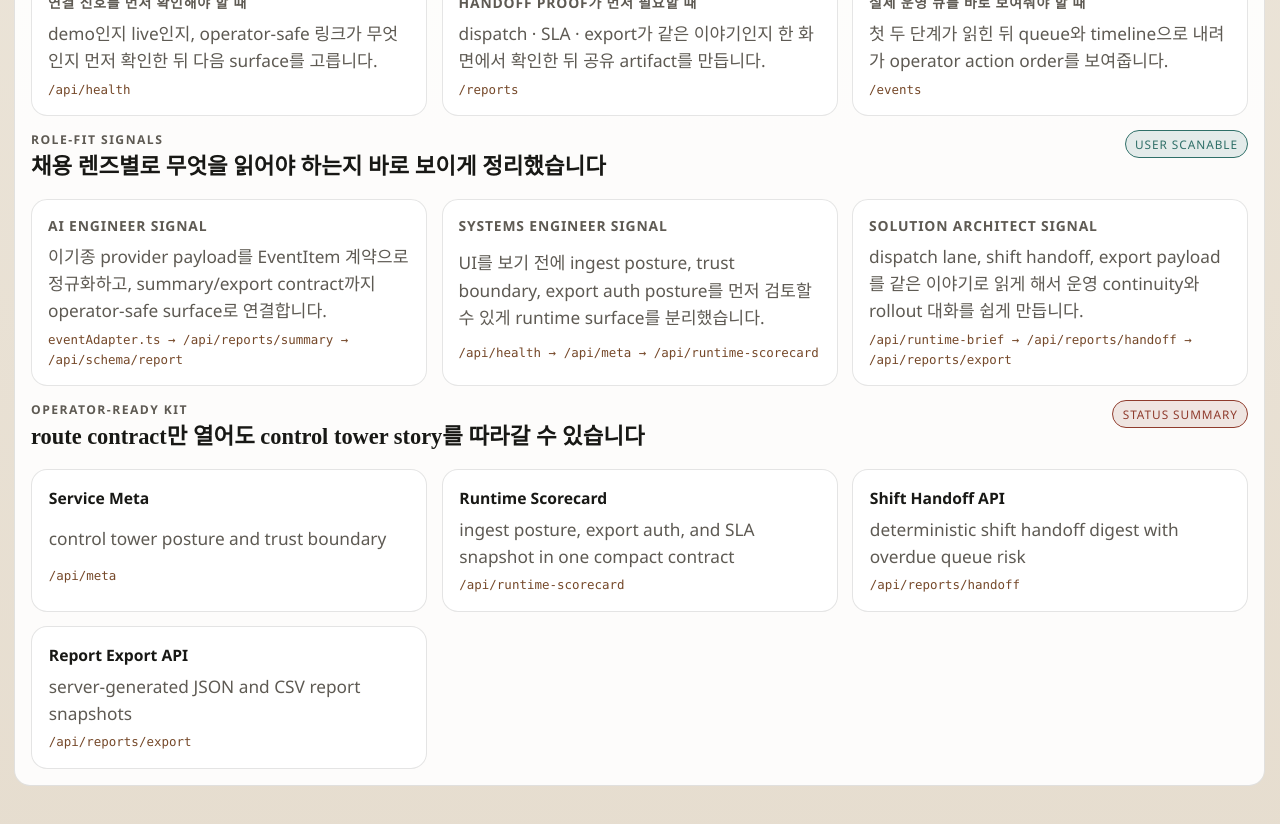
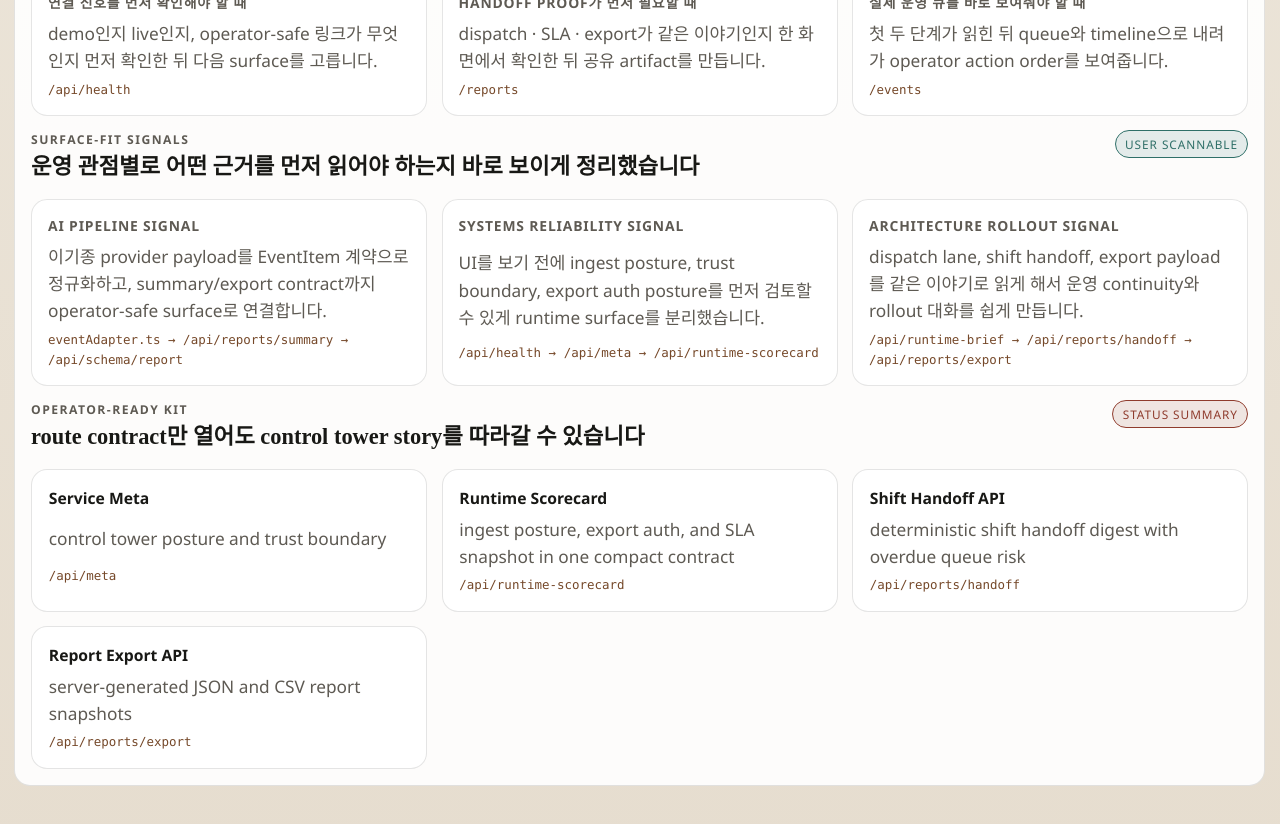
Before and after one commit to KIM3310/twincity-ui, a Next.js app: page / in a window 1280 px wide. Shown: the part 1380-2204 px from the top of the page. Built offline with nearby package versions, Linux system fonts and the light colour scheme; no server answers.

Commit message:
copy: neutralize landing signals

```diff
--- a/src/app/page.tsx
+++ b/src/app/page.tsx
@@ -73,19 +73,19 @@ const DECISION_SUPPORT = [
   },
 ] as const;
 
-const ROLE_SIGNAL_CARDS = [
+const SURFACE_SIGNAL_CARDS = [
   {
-    title: "AI engineer signal",
+    title: "AI pipeline signal",
     body: "이기종 provider payload를 EventItem 계약으로 정규화하고, summary/export contract까지 operator-safe surface로 연결합니다.",
     proof: "eventAdapter.ts → /api/reports/summary → /api/schema/report",
   },
   {
-    title: "Systems engineer signal",
+    title: "Systems reliability signal",
     body: "UI를 보기 전에 ingest posture, trust boundary, export auth posture를 먼저 검토할 수 있게 runtime surface를 분리했습니다.",
     proof: "/api/health → /api/meta → /api/runtime-scorecard",
   },
   {
-    title: "Solution architect signal",
+    title: "Architecture rollout signal",
     body: "dispatch lane, shift handoff, export payload를 같은 이야기로 읽게 해서 운영 continuity와 rollout 대화를 쉽게 만듭니다.",
     proof: "/api/runtime-brief → /api/reports/handoff → /api/reports/export",
   },
@@ -253,15 +253,15 @@ export default function DashboardPage() {
 
         <div className="landingSupportHead">
           <div>
-            <p className="kicker">Role-fit signals</p>
-            <h2 className="panelTitle">채용 렌즈별로 무엇을 읽어야 하는지 바로 보이게 정리했습니다</h2>
+            <p className="kicker">Surface-fit signals</p>
+            <h2 className="panelTitle">운영 관점별로 어떤 근거를 먼저 읽어야 하는지 바로 보이게 정리했습니다</h2>
           </div>
           <span className="chip" data-tone="calm">
-            user scanable
+            user scannable
           </span>
         </div>
         <div className="landingSupportGrid">
-          {ROLE_SIGNAL_CARDS.map((item) => (
+          {SURFACE_SIGNAL_CARDS.map((item) => (
             <article key={item.title} className="landingSupportCard">
               <strong>{item.title}</strong>
               <p>{item.body}</p>
```
Also changed, not shown: 1 other file (tests, documents, lock files or other folders).
